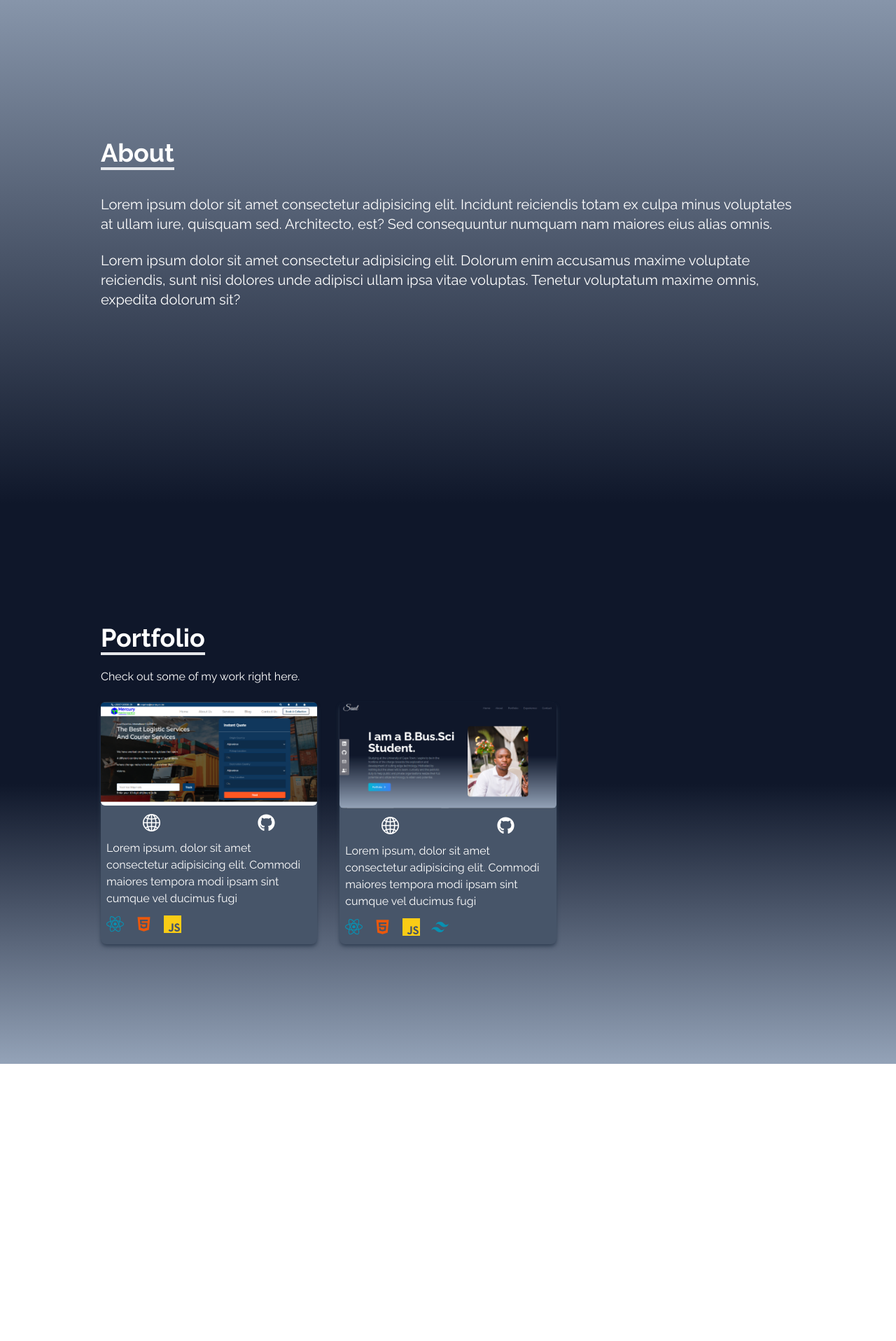
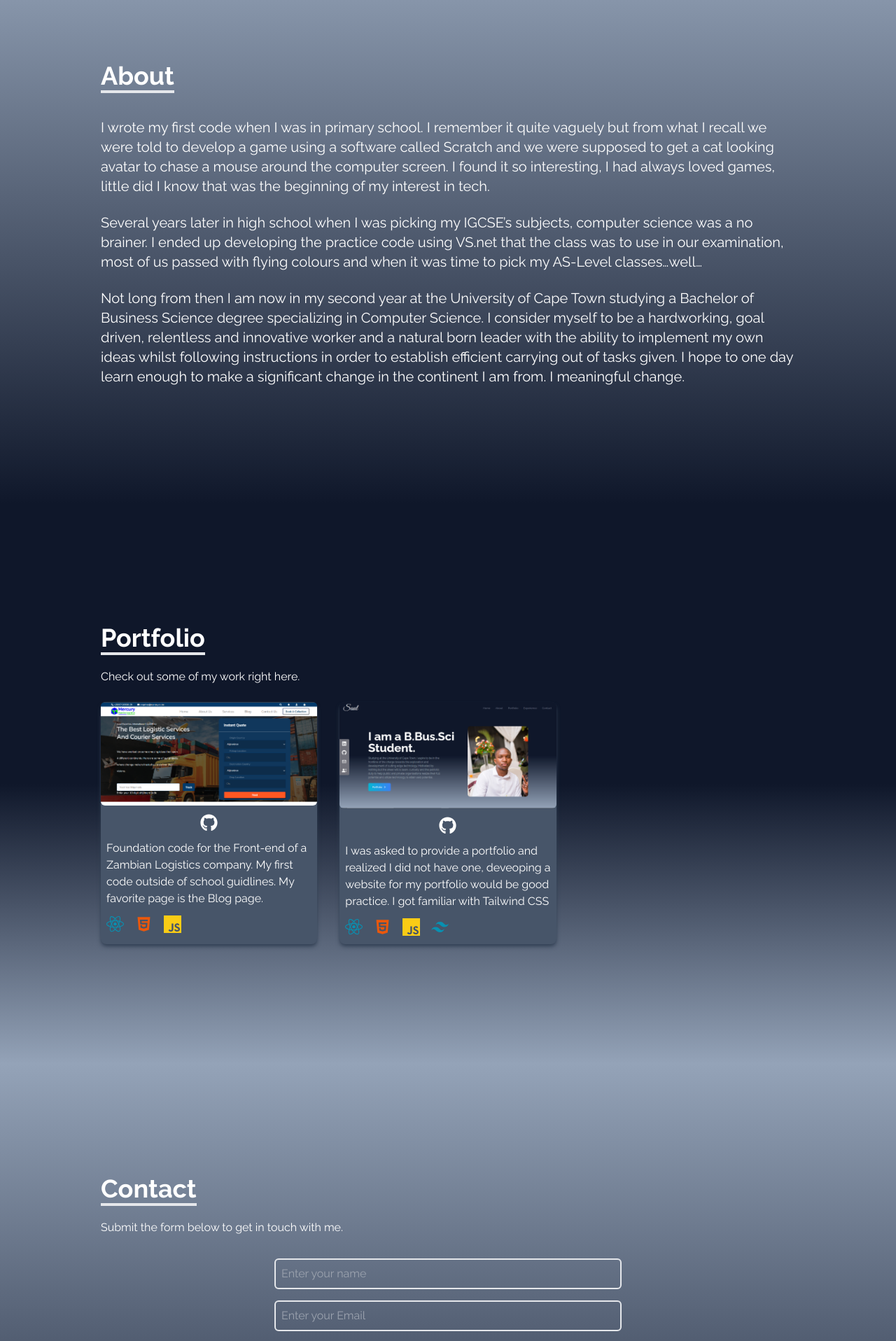
Before and after one commit to chipwayambokomas/MyPortfolio, a React (Create React App) app: page / in a window 1280 px wide. Shown: the part 880-2796 px from the top of the page at 70% size. Before the commit the page ends 2400 px from the top, so only its background shows below. Built offline with nearby package versions, Linux system fonts and the light colour scheme.

Commit message:
Working contact form

```diff
--- a/package.json
+++ b/package.json
@@ -11,6 +11,7 @@
     "react-icons": "^4.8.0",
     "react-router-dom": "^6.8.2",
     "react-scripts": "5.0.1",
+    "react-scroll": "^1.8.9",
     "web-vitals": "^2.1.4"
   },
   "scripts": {
--- a/src/App.js
+++ b/src/App.js
@@ -1,4 +1,5 @@
 import About from "./components/About";
+import Contact from "./components/Contact";
 import Home from "./components/Home";
 import NavBar from "./components/NavBar";
 import Portfolio from "./components/Portfolio";
@@ -13,6 +14,7 @@ function App() {
       <Home />
       <About />
       <Portfolio />
+      <Contact />
       <SocialLinks/>
     </div>
   );
--- a/src/components/About.jsx
+++ b/src/components/About.jsx
@@ -2,7 +2,7 @@ import React from "react";
 
 const About = () => {
   return (
-    <div name='About' className="w-full h-screen bg-gradient-to-b to-slate-900 from-slate-400 text-white">
+    <div name='About' className="w-full h-full md:h-screen bg-gradient-to-b to-slate-900 from-slate-400 text-white">
       <div className="max-w-screen-lg p-4 mx-auto flex flex-col justify-center w-full h-full">
         <div>
           <p className="text-4xl font-bold inline border-b-4 ">About</p>
@@ -10,19 +10,18 @@ const About = () => {
 
         <div>
           <p className="text-xl mt-10">
-            Lorem ipsum dolor sit amet consectetur adipisicing elit. Incidunt
-            reiciendis totam ex culpa minus voluptates at ullam iure, quisquam
-            sed. Architecto, est? Sed consequuntur numquam nam maiores eius
-            alias omnis.
+          I wrote my first code when I was in primary school. I remember it quite vaguely but from what I recall we were told to develop a game using a software called Scratch and we were supposed to get a cat looking avatar to chase a mouse around the computer screen. I found it so interesting, I had always loved games, little did I know that was the beginning of my interest in tech.
           </p>
         </div>
 
         <br />
         <p className="text-xl">
-          Lorem ipsum dolor sit amet consectetur adipisicing elit. Dolorum enim
-          accusamus maxime voluptate reiciendis, sunt nisi dolores unde adipisci
-          ullam ipsa vitae voluptas. Tenetur voluptatum maxime omnis, expedita
-          dolorum sit?
+        Several years later in high school when I was picking my IGCSE’s subjects, computer science was a no brainer. I ended up developing the practice code using VS.net that the class was to use in our examination, most of us passed with flying colours and when it was time to pick my AS-Level classes…well…
+        </p>
+
+        <br />
+        <p className="text-xl">
+        Not long from then I am now in my second year at the University of Cape Town studying a Bachelor of Business Science degree specializing in Computer Science. I consider myself to be a hardworking, goal driven, relentless and innovative worker and a natural born leader with the ability to implement my own ideas whilst following instructions in order to establish efficient carrying out of tasks given. I hope to one day learn enough to make a significant change in the continent I am from. I meaningful change.
         </p>
       </div>
     </div>
--- a/src/components/Contact.jsx
+++ b/src/components/Contact.jsx
@@ -0,0 +1,27 @@
+import React from 'react'
+
+const Contact = () => {
+  return (
+    <div name='Contact' className='w-full h-screen bg-gradient-to-b to-slate-900 from-slate-400 p-4 text-white'>
+      <div className='flex flex-col p-4 justify-center max-w-screen-lg mx-auto h-full'>
+        <div className='pb-2'>
+            <p className='text-4xl font-bold inline border-b-4 '>Contact</p>
+            <p className='py-6'>Submit the form below to get in touch with me.</p>
+        </div>
+
+        <div className='flex justify-center items-center'>
+            <form action="https://getform.io/f/f5f375cf-c0c1-4fa8-91db-39873e32ef6b" className='flex flex-col w-full md:w-1/2' method='POST'>
+                <input type="text" name='name' placeholder='Enter your name' className='p-2 bg-transparent border-2 rounded-md text-white focus:outline-none'/>
+                <input type="text" name='email' placeholder='Enter your Email' className='p-2 bg-transparent border-2 rounded-md text-white focus:outline-none my-4'/>
+
+                <textarea name="message" rows="6" className='p-2 bg-transparent border-2 rounded-md text-white focus:outline-none' placeholder='Enter your message here'></textarea>
+
+                <button className='text-white bg-gradient-to-b from-cyan-500 to-blue-500 px-6 py-3 my-4 mx-auto flex-items-center rounded-md hover:scale-110 duration-300'>Let's talk!</button>
+            </form>
+        </div>
+      </div>
+    </div>
+  )
+}
+
+export default Contact
--- a/src/components/Home.jsx
+++ b/src/components/Home.jsx
@@ -1,6 +1,7 @@
 import React from "react";
 import heroImg from "../assets/heroImage_resized.jpeg";
 import { MdKeyboardArrowRight } from "react-icons/md";
+import { Link } from "react-scroll";
 const Home = () => {
   return (
     // We do not usually use a name attribute in react but it will be useful when creating the smart scroll
@@ -27,12 +28,12 @@ const Home = () => {
           <div>
             {/* Adding group to the outer div and group- to the inner button allows them to function in unity */}
 
-            <button className="text-white w-fit px-6 py-3 my-2 flex items-center rounded-md bg-gradient-to-r from-cyan-500 to-blue-500 cursor-pointer group">
+            <Link to='Portfolio'smooth duration={500}className="text-white w-fit px-6 py-3 my-2 flex items-center rounded-md bg-gradient-to-r from-cyan-500 to-blue-500 cursor-pointer group">
               Portfolio
               <span className="group-hover:rotate-90 duration-300">
                 <MdKeyboardArrowRight size={25} className='ml-1'/>
               </span>
-            </button>
+            </Link>
           </div>
         </div>
 
--- a/src/components/NavBar.jsx
+++ b/src/components/NavBar.jsx
@@ -1,5 +1,6 @@
 import React, { useState } from "react";
 import { FaBars, FaTimes } from "react-icons/fa";
+import { Link } from "react-scroll";
 
 const NavBar = () => {
   const [nav, setNav] = useState(false);
@@ -38,7 +39,8 @@ const NavBar = () => {
             key={id}
             className="px-4 cursor-pointer capitalize font-medium text-gray-500 hover:scale-105 duration-200"
           >
-            {link}
+            <Link to={link} smooth duration={500}>{link}</Link>
+
           </li>
         ))}
       </ul>
@@ -59,7 +61,7 @@ const NavBar = () => {
               key={id}
               className="px-4 cursor-pointer capitalize py-6 text-4xl"
             >
-              {link}
+               <Link onClick={() => setNav(!nav)} to={link} smooth duration={500}>{link}</Link>
             </li>
           ))}
         </ul>
--- a/src/components/Portfolio.jsx
+++ b/src/components/Portfolio.jsx
@@ -2,7 +2,7 @@ import React from "react";
 import mercuryexpress from "../assets/portfolio/mercuryexpressproject.png";
 import firstportfolio from "../assets/portfolio/firstportfolio.png";
 import { FaGithub } from "react-icons/fa";
-import { BsGlobe2 } from "react-icons/bs";
+// import { BsGlobe2 } from "react-icons/bs";
 import {GrReactjs} from 'react-icons/gr';
 import {AiFillHtml5} from 'react-icons/ai';
 import {SiJavascript, SiTailwindcss} from 'react-icons/si';
@@ -15,7 +15,7 @@ const Portfolio = () => {
       id: 1,
       source: mercuryexpress,
       shortBio:
-        "Lorem ipsum, dolor sit amet consectetur adipisicing elit. Commodi maiores tempora modi ipsam sint cumque vel ducimus fugi",
+        "Foundation code for the Front-end of a Zambian Logistics company. My first code outside of school guidlines. My favorite page is the Blog page.",
         Glink: 'https://github.com/chipwayambokomas/Mercury.co.za',
         child:(
             <div className="flex flex-row">
@@ -37,7 +37,7 @@ const Portfolio = () => {
       id: 2,
       source: firstportfolio,
       shortBio:
-        "Lorem ipsum, dolor sit amet consectetur adipisicing elit. Commodi maiores tempora modi ipsam sint cumque vel ducimus fugi",
+        "I was asked to provide a portfolio and realized I did not have one, deveoping a website for my portfolio would be good practice. I got familiar with Tailwind CSS",
         Glink:'https://github.com/chipwayambokomas/MyPortfolio',
         child:(
             <div className="flex flex-row">
@@ -82,9 +82,9 @@ const Portfolio = () => {
                 className="rounded-md duration-200 hover:scale-105"
               />
               <div className="flex items-center justify-center">
-                <button className="w-1/2 px-12 m-3 duration-200 hover:scale-105">
+                {/* <button className="w-1/2 px-12 m-3 duration-200 hover:scale-105">
                   <BsGlobe2 size={25} />
-                </button>
+                </button> */}
 
                <a href={Glink}>
                 <button className="w-1/2 px-12 m-3 duration-200 hover:scale-105">
--- a/src/components/SocialLinks.jsx
+++ b/src/components/SocialLinks.jsx
@@ -56,8 +56,8 @@ const SocialLinks = () => {
       <ul>
         {/* When you add hover then change the css of something else thenit changes the whole thing which is really cool. Tailwind makes things so much easier! */}
 
-        {links.map(({id, child, href, style, download}) => (
-             <li className={"flex justify-between items-center w-40 h-14 px-4 bg-zinc-500 hover:rounded-md duration-300 hover:ml-[-10px] ml-[-100px]" + " " + style} key={id} >
+        {links.map(({id, child, href, download}) => (
+             <li className="flex justify-between items-center w-40 h-14 px-4 bg-zinc-500 hover:rounded-md duration-300 hover:ml-[-10px] ml-[-100px]" key={id} >
           <a
             href={href}
             className="flex justify-between items-center w-full text-white"
```
Also changed, not shown: 1 other file (tests, documents, lock files or other folders).
